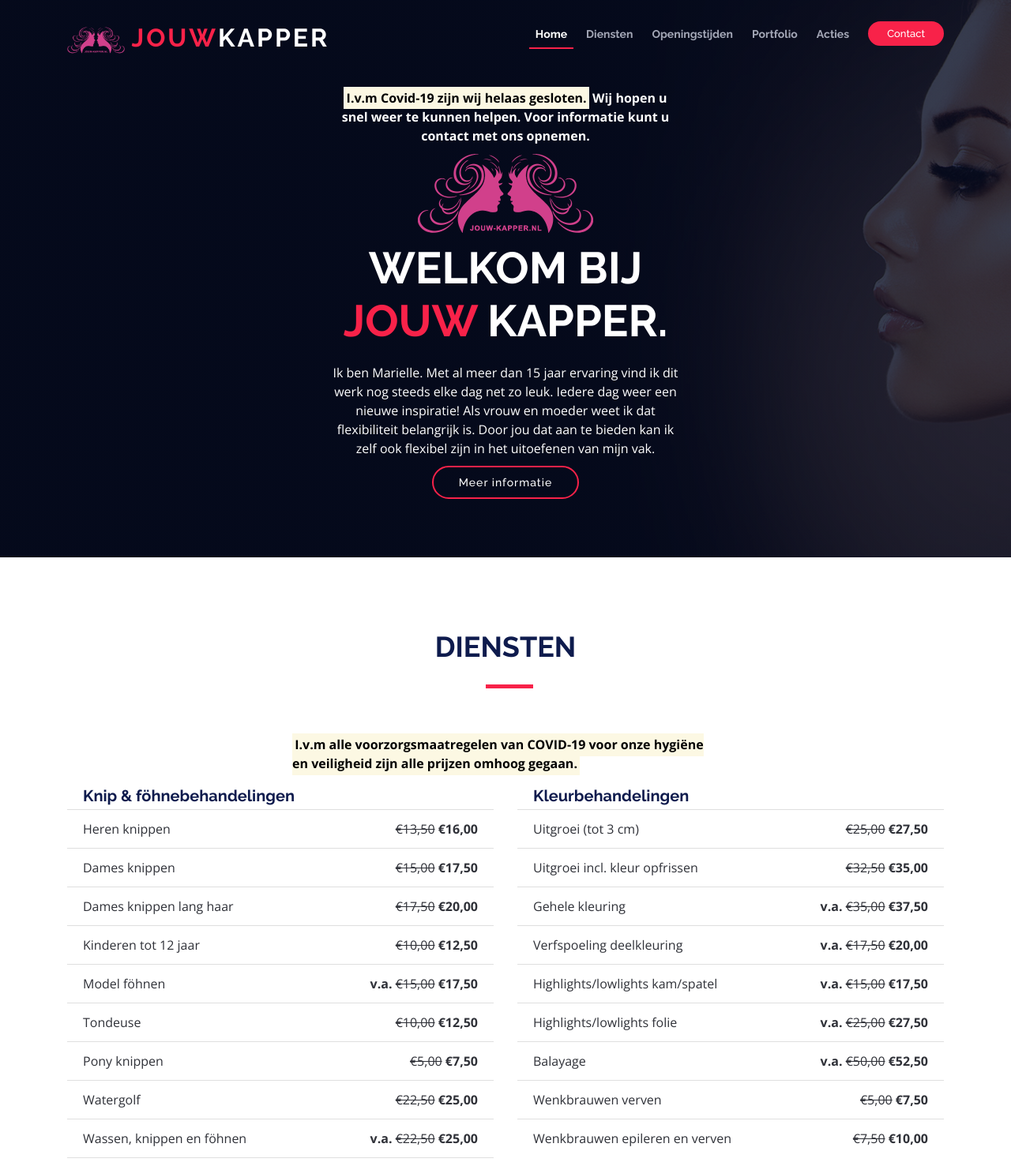
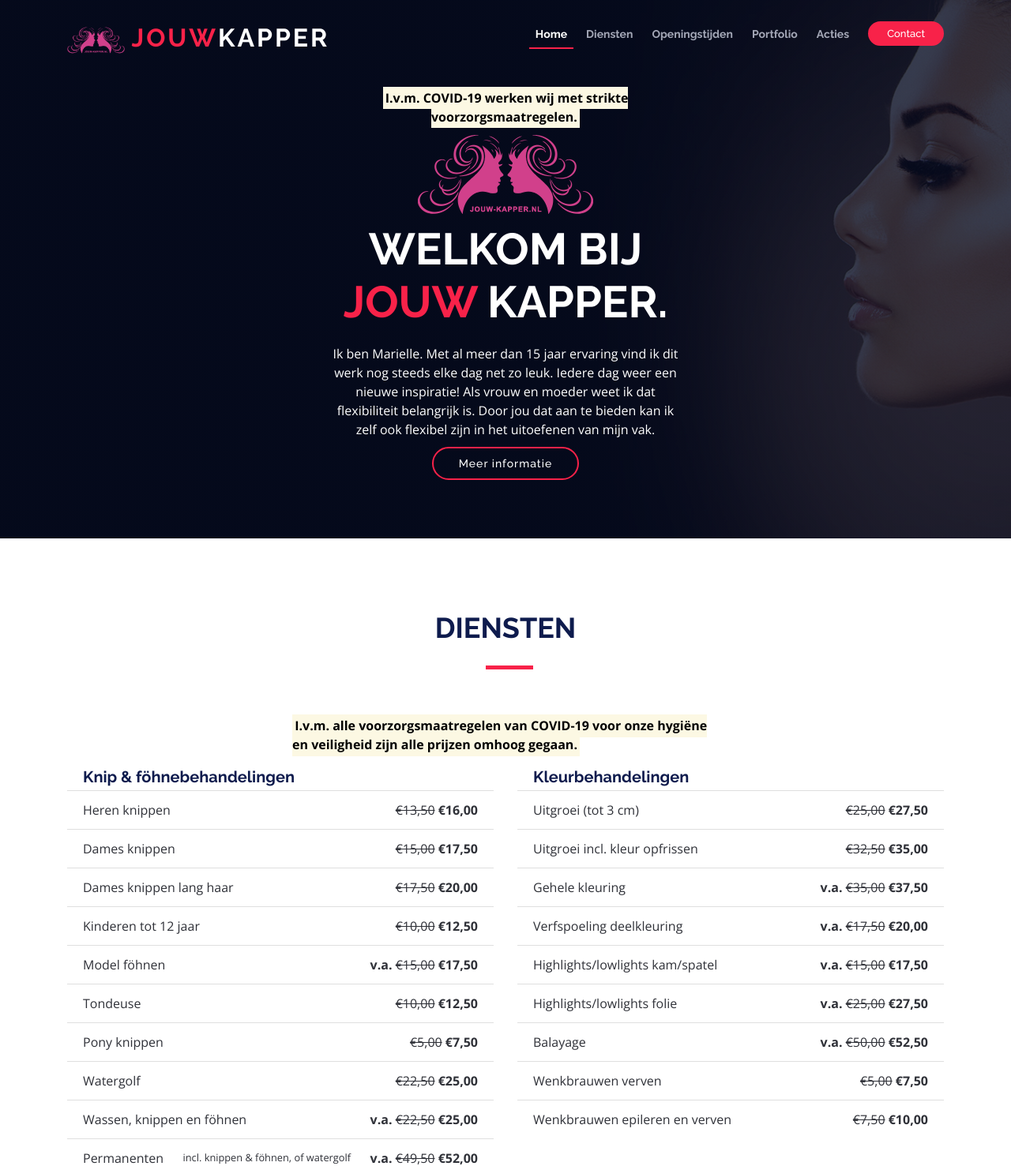
Before and after one commit to nienkevanunen/jouw-kapper, a PHP site: page / in a window 1280 px wide. Shown: the top 1477 px of the page at 79% size. Run offline with PHP 8.4, Linux system fonts and the light colour scheme; some libraries are stand-ins or nearby versions.

Commit message:
Update index.php

```diff
--- a/index.php
+++ b/index.php
@@ -87,7 +87,7 @@
 			<div class="container text-center mt-5">
 				<div class="row justify-content-center">
 					<div class="col-sm-5">
-						<strong><mark>I.v.m Covid-19 zijn wij helaas gesloten.</mark> Wij hopen u snel weer te kunnen helpen. Voor informatie kunt u contact met ons opnemen.</strong>
+						<strong><mark>I.v.m. COVID-19 werken wij met strikte voorzorgsmaatregelen.</strong>
 					</div>
 				</div>
 				<div class="text-center">
@@ -141,7 +141,7 @@
 
 			<div class="row justify-content-center mb-2">
 				<div class="col-lg-6">
-					<strong><mark>I.v.m alle voorzorgsmaatregelen van COVID-19 voor onze hygiëne en veiligheid zijn alle prijzen omhoog gegaan.</strong>
+					<strong><mark>I.v.m. alle voorzorgsmaatregelen van COVID-19 voor onze hygiëne en veiligheid zijn alle prijzen omhoog gegaan.</strong>
 				</div>
 			</div>
 
```
